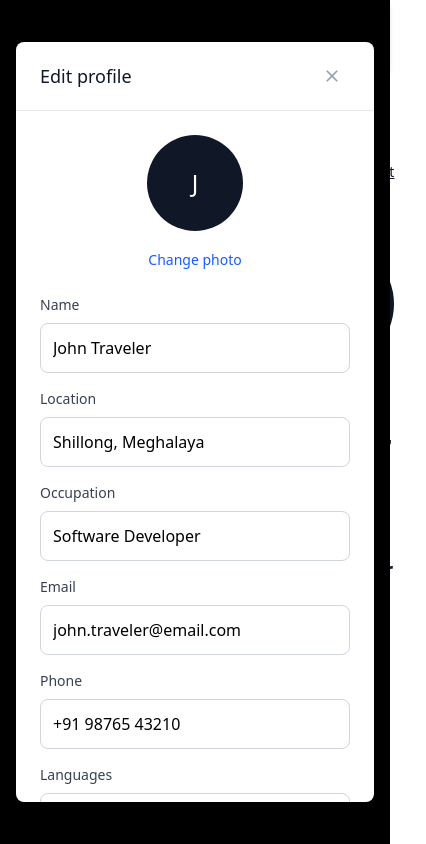
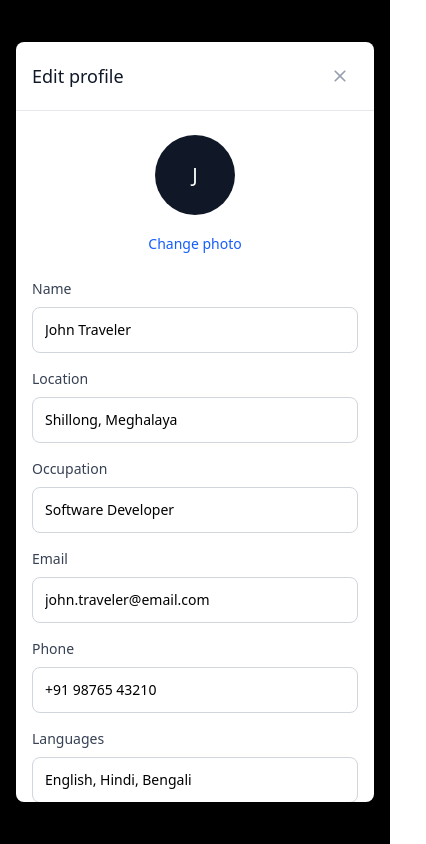
Before and after one commit to DecendmanPohthmi/AirBNB, a React (Vite) app in the folder frontend/: page /profile in a window 390 px wide. Both pictures are taken after a click on the button "Edit". Shown: the top 844 px of the page, 426 px wide, since content can reach past the window. Built offline with nearby package versions, Linux system fonts and the light colour scheme.

Commit message:
Add mobile navigation tabs and improve profile layout

```diff
--- a/frontend/src/components/Profile.jsx
+++ b/frontend/src/components/Profile.jsx
@@ -5,6 +5,7 @@ import image2Bed2 from '../assets/image2Bed2.jpeg';
 const Profile = () => {
     const [activeSection, setActiveSection] = useState('about');
     const [isEditing, setIsEditing] = useState(false);
+    const [isMobileMenuOpen, setIsMobileMenuOpen] = useState(false);
 
     const [userProfile, setUserProfile] = useState({
         name: 'John Traveler',
@@ -75,12 +76,68 @@ const Profile = () => {
         setIsEditing(true);
     };
 
-    const renderSidebar = () => (
-        <div className="w-80 bg-white border-r border-gray-200 min-h-screen">
+    const handleSectionChange = (section) => {
+        setActiveSection(section);
+        setIsMobileMenuOpen(false); // Close mobile menu when section changes
+    };
+
+    // Mobile tabs component (bottom navigation style)
+    const renderMobileTabs = () => (
+        <div className="lg:hidden fixed bottom-0 left-0 right-0 bg-white border-t border-gray-200 z-20">
+            <div className="flex">
+                <button
+                    onClick={() => setActiveSection('about')}
+                    className={`flex-1 flex flex-col items-center py-3 px-2 transition-colors ${activeSection === 'about'
+                            ? 'text-gray-900 bg-gray-50'
+                            : 'text-gray-500 hover:text-gray-700'
+                        }`}
+                >
+                    <div className={`w-6 h-6 rounded-full flex items-center justify-center text-white font-medium text-xs mb-1 ${activeSection === 'about' ? 'bg-gray-900' : 'bg-gray-400'
+                        }`}>
+                        {getInitials(userProfile.name)}
+                    </div>
+                    <span className="text-xs font-medium">About me</span>
+                </button>
+
+                <button
+                    onClick={() => setActiveSection('trips')}
+                    className={`flex-1 flex flex-col items-center py-3 px-2 transition-colors ${activeSection === 'trips'
+                            ? 'text-gray-900 bg-gray-50'
+                            : 'text-gray-500 hover:text-gray-700'
+                        }`}
+                >
+                    <div className="w-6 h-6 bg-orange-500 rounded-lg flex items-center justify-center mb-1">
+                        <svg className="w-3 h-3 text-white" fill="currentColor" viewBox="0 0 24 24">
+                            <path d="M14,2H6A2,2 0 0,0 4,4V20A2,2 0 0,0 6,22H18A2,2 0 0,0 20,20V8L14,2M18,20H6V4H13V9H18V20Z" />
+                        </svg>
+                    </div>
+                    <span className="text-xs font-medium">Past trips</span>
+                </button>
+
+                <button
+                    onClick={() => setActiveSection('connections')}
+                    className={`flex-1 flex flex-col items-center py-3 px-2 transition-colors ${activeSection === 'connections'
+                            ? 'text-gray-900 bg-gray-50'
+                            : 'text-gray-500 hover:text-gray-700'
+                        }`}
+                >
+                    <div className="w-6 h-6 bg-blue-500 rounded-lg flex items-center justify-center mb-1">
+                        <svg className="w-3 h-3 text-white" fill="currentColor" viewBox="0 0 24 24">
+                            <path d="M16,4C18.2,4 20,5.8 20,8C20,10.2 18.2,12 16,12C13.8,12 12,10.2 12,8C12,5.8 13.8,4 16,4M16,5.9C14.9,5.9 14,6.8 14,7.9C14,9 14.9,9.9 16,9.9C17.1,9.9 18,9 18,7.9C18,6.8 17.1,5.9 16,5.9M20,17.9C20,16.4 16.7,15.9 15,15.9C14.5,15.9 14.1,15.9 13.7,16C14.5,16.6 15,17.6 15,18.7V22H22V20C22,18.9 21.1,18 20,18.9V17.9M8,6A2,2 0 0,1 10,8A2,2 0 0,1 8,10A2,2 0 0,1 6,8A2,2 0 0,1 8,6M8,7C7.4,7 7,7.4 7,8C7,8.6 7.4,9 8,9C8.6,9 9,8.6 9,8C9,7.4 8.6,7 8,7M8,13.75C10.07,13.75 12.7,14.76 12.95,15.95C12.96,16.02 12.97,16.1 12.97,16.17V18.22H3V16.5C3,15.47 8.43,13.75 8,13.75Z" />
+                        </svg>
+                    </div>
+                    <span className="text-xs font-medium">Connections</span>
+                </button>
+            </div>
+        </div>
+    );
+
+    const renderDesktopSidebar = () => (
+        <div className="hidden lg:block w-80 bg-white border-r border-gray-200 min-h-screen">
             <div className="p-6">
                 <h2 className="text-2xl font-semibold text-gray-900 mb-8">Profile</h2>
 
-                {/* Navigation Menu */}
+                {/* Desktop Navigation Menu */}
                 <div className="space-y-2">
                     <button
                         onClick={() => setActiveSection('about')}
@@ -131,47 +188,47 @@ const Profile = () => {
     );
 
     const renderAboutMe = () => (
-        <div>
-            <div className="flex items-center justify-between mb-8">
-                <h1 className="text-3xl font-semibold text-gray-900">About me</h1>
+        <div className="space-y-6 lg:space-y-8 pb-20 lg:pb-0">
+            <div className="flex flex-col sm:flex-row sm:items-center sm:justify-between gap-4">
+                <h1 className="text-2xl lg:text-3xl font-semibold text-gray-900">About me</h1>
                 <button
                     onClick={handleEditClick}
-                    className="text-sm font-medium text-gray-900 underline hover:no-underline"
+                    className="text-sm font-medium text-gray-900 underline hover:no-underline self-start sm:self-auto"
                 >
                     Edit
                 </button>
             </div>
 
             {/* Profile Card */}
-            <div className="text-center mb-8">
-                <div className="w-32 h-32 bg-gray-900 rounded-full flex items-center justify-center text-white text-4xl font-medium mb-6 mx-auto">
+            <div className="text-center py-6 lg:py-8">
+                <div className="w-24 h-24 lg:w-32 lg:h-32 bg-gray-900 rounded-full flex items-center justify-center text-white text-2xl lg:text-4xl font-medium mb-4 lg:mb-6 mx-auto">
                     {getInitials(userProfile.name)}
                 </div>
-                <h2 className="text-3xl font-semibold text-gray-900 mb-2">{userProfile.name}</h2>
+                <h2 className="text-2xl lg:text-3xl font-semibold text-gray-900 mb-2">{userProfile.name}</h2>
                 <p className="text-gray-500">{userProfile.userType}</p>
             </div>
 
             {/* About Section */}
-            <div className="mb-8">
-                <h3 className="text-xl font-semibold text-gray-900 mb-4">About {userProfile.name.split(' ')}</h3>
-                <p className="text-gray-700 leading-relaxed mb-6">{userProfile.aboutMe}</p>
+            <div className="space-y-6">
+                <h3 className="text-lg lg:text-xl font-semibold text-gray-900">About {userProfile.name.split(' ')}</h3>
+                <p className="text-gray-700 leading-relaxed text-sm lg:text-base">{userProfile.aboutMe}</p>
 
-                <div className="grid grid-cols-1 md:grid-cols-2 gap-6">
+                <div className="grid grid-cols-1 sm:grid-cols-2 gap-4 lg:gap-6">
                     <div>
-                        <h4 className="font-medium text-gray-900 mb-2">Occupation</h4>
-                        <p className="text-gray-600">{userProfile.occupation}</p>
+                        <h4 className="font-medium text-gray-900 mb-2 text-sm lg:text-base">Occupation</h4>
+                        <p className="text-gray-600 text-sm lg:text-base">{userProfile.occupation}</p>
                     </div>
                     <div>
-                        <h4 className="font-medium text-gray-900 mb-2">Languages</h4>
-                        <p className="text-gray-600">{userProfile.languages.join(', ')}</p>
+                        <h4 className="font-medium text-gray-900 mb-2 text-sm lg:text-base">Languages</h4>
+                        <p className="text-gray-600 text-sm lg:text-base">{userProfile.languages.join(', ')}</p>
                     </div>
                     <div>
-                        <h4 className="font-medium text-gray-900 mb-2">Lives in</h4>
-                        <p className="text-gray-600">{userProfile.location}</p>
+                        <h4 className="font-medium text-gray-900 mb-2 text-sm lg:text-base">Lives in</h4>
+                        <p className="text-gray-600 text-sm lg:text-base">{userProfile.location}</p>
                     </div>
                     <div>
-                        <h4 className="font-medium text-gray-900 mb-2">Joined</h4>
-                        <p className="text-gray-600">{userProfile.joinDate}</p>
+                        <h4 className="font-medium text-gray-900 mb-2 text-sm lg:text-base">Joined</h4>
+                        <p className="text-gray-600 text-sm lg:text-base">{userProfile.joinDate}</p>
                     </div>
                 </div>
             </div>
@@ -179,30 +236,30 @@ const Profile = () => {
     );
 
     const renderPastTrips = () => (
-        <div>
-            <div className="flex items-center justify-between mb-8">
-                <h1 className="text-3xl font-semibold text-gray-900">Past trips</h1>
-                <button className="text-sm font-medium text-gray-900 underline hover:no-underline">
+        <div className="space-y-6 lg:space-y-8 pb-20 lg:pb-0">
+            <div className="flex flex-col sm:flex-row sm:items-center sm:justify-between gap-4">
+                <h1 className="text-2xl lg:text-3xl font-semibold text-gray-900">Past trips</h1>
+                <button className="text-sm font-medium text-gray-900 underline hover:no-underline self-start sm:self-auto">
                     View all
                 </button>
             </div>
 
-            <div className="space-y-6">
+            <div className="space-y-4 lg:space-y-6">
                 {pastTrips.map(trip => (
                     <div key={trip.id} className="border border-gray-200 rounded-lg overflow-hidden hover:shadow-md transition-shadow">
-                        <div className="flex">
+                        <div className="flex flex-col sm:flex-row">
                             <img
                                 src={trip.image}
                                 alt={trip.destination}
-                                className="w-32 h-32 object-cover"
+                                className="w-full sm:w-32 h-48 sm:h-32 object-cover flex-shrink-0"
                             />
-                            <div className="flex-1 p-6">
-                                <div className="flex items-start justify-between">
-                                    <div>
-                                        <h3 className="font-semibold text-gray-900 text-lg mb-2">{trip.destination}</h3>
-                                        <p className="text-gray-600 mb-2">{trip.location}</p>
-                                        <p className="text-sm text-gray-500 mb-3">{trip.date}</p>
-                                        <p className="text-gray-700 text-sm mb-3">{trip.description}</p>
+                            <div className="flex-1 p-4 lg:p-6">
+                                <div className="flex flex-col sm:flex-row sm:items-start sm:justify-between gap-4">
+                                    <div className="flex-1">
+                                        <h3 className="font-semibold text-gray-900 text-base lg:text-lg mb-1 lg:mb-2">{trip.destination}</h3>
+                                        <p className="text-gray-600 mb-1 lg:mb-2 text-sm lg:text-base">{trip.location}</p>
+                                        <p className="text-sm text-gray-500 mb-2 lg:mb-3">{trip.date}</p>
+                                        <p className="text-gray-700 text-sm lg:text-base mb-3">{trip.description}</p>
                                         <div className="flex items-center space-x-2">
                                             <span className="px-2 py-1 bg-gray-100 text-gray-700 text-xs rounded-full">
                                                 {trip.type}
@@ -215,7 +272,7 @@ const Profile = () => {
                                             </div>
                                         </div>
                                     </div>
-                                    <button className="text-gray-400 hover:text-gray-600">
+                                    <button className="text-gray-400 hover:text-gray-600 self-start">
                                         <svg className="w-5 h-5" fill="currentColor" viewBox="0 0 24 24">
                                             <path d="M12,16A2,2 0 0,1 14,18A2,2 0 0,1 12,20A2,2 0 0,1 10,18A2,2 0 0,1 12,16M12,10A2,2 0 0,1 14,12A2,2 0 0,1 12,14A2,2 0 0,1 10,12A2,2 0 0,1 12,10M12,4A2,2 0 0,1 14,6A2,2 0 0,1 12,8A2,2 0 0,1 10,6A2,2 0 0,1 12,4Z" />
                                         </svg>
@@ -228,33 +285,33 @@ const Profile = () => {
             </div>
 
             {pastTrips.length === 0 && (
-                <div className="text-center py-12">
-                    <div className="w-16 h-16 bg-gray-100 rounded-full flex items-center justify-center mx-auto mb-4">
-                        <svg className="w-8 h-8 text-gray-400" fill="currentColor" viewBox="0 0 24 24">
+                <div className="text-center py-8 lg:py-12">
+                    <div className="w-12 h-12 lg:w-16 lg:h-16 bg-gray-100 rounded-full flex items-center justify-center mx-auto mb-4">
+                        <svg className="w-6 h-6 lg:w-8 lg:h-8 text-gray-400" fill="currentColor" viewBox="0 0 24 24">
                             <path d="M14,2H6A2,2 0 0,0 4,4V20A2,2 0 0,0 6,22H18A2,2 0 0,0 20,20V8L14,2M18,20H6V4H13V9H18V20Z" />
                         </svg>
                     </div>
-                    <h3 className="text-lg font-medium text-gray-900 mb-2">No trips yet</h3>
-                    <p className="text-gray-600">Time to dust off your bags and start planning your next adventure</p>
+                    <h3 className="text-base lg:text-lg font-medium text-gray-900 mb-2">No trips yet</h3>
+                    <p className="text-gray-600 text-sm lg:text-base">Time to dust off your bags and start planning your next adventure</p>
                 </div>
             )}
         </div>
     );
 
     const renderConnections = () => (
-        <div>
-            <div className="flex items-center justify-between mb-8">
-                <h1 className="text-3xl font-semibold text-gray-900">Connections</h1>
+        <div className="space-y-6 lg:space-y-8 pb-20 lg:pb-0">
+            <div className="flex items-center justify-between">
+                <h1 className="text-2xl lg:text-3xl font-semibold text-gray-900">Connections</h1>
             </div>
 
-            <div className="text-center py-12">
-                <div className="w-16 h-16 bg-gray-100 rounded-full flex items-center justify-center mx-auto mb-4">
-                    <svg className="w-8 h-8 text-gray-400" fill="currentColor" viewBox="0 0 24 24">
+            <div className="text-center py-8 lg:py-12">
+                <div className="w-12 h-12 lg:w-16 lg:h-16 bg-gray-100 rounded-full flex items-center justify-center mx-auto mb-4">
+                    <svg className="w-6 h-6 lg:w-8 lg:h-8 text-gray-400" fill="currentColor" viewBox="0 0 24 24">
                         <path d="M16,4C18.2,4 20,5.8 20,8C20,10.2 18.2,12 16,12C13.8,12 12,10.2 12,8C12,5.8 13.8,4 16,4M16,5.9C14.9,5.9 14,6.8 14,7.9C14,9 14.9,9.9 16,9.9C17.1,9.9 18,9 18,7.9C18,6.8 17.1,5.9 16,5.9M20,17.9C20,16.4 16.7,15.9 15,15.9C14.5,15.9 14.1,15.9 13.7,16C14.5,16.6 15,17.6 15,18.7V22H22V20C22,18.9 21.1,18 20,18.9V17.9M8,6A2,2 0 0,1 10,8A2,2 0 0,1 8,10A2,2 0 0,1 6,8A2,2 0 0,1 8,6M8,7C7.4,7 7,7.4 7,8C7,8.6 7.4,9 8,9C8.6,9 9,8.6 9,8C9,7.4 8.6,7 8,7M8,13.75C10.07,13.75 12.7,14.76 12.95,15.95C12.96,16.02 12.97,16.1 12.97,16.17V18.22H3V16.5C3,15.47 8.43,13.75 8,13.75Z" />
                     </svg>
                 </div>
-                <h3 className="text-lg font-medium text-gray-900 mb-2">No connections yet</h3>
-                <p className="text-gray-600">Connect with other travelers and hosts in the community</p>
+                <h3 className="text-base lg:text-lg font-medium text-gray-900 mb-2">No connections yet</h3>
+                <p className="text-gray-600 text-sm lg:text-base">Connect with other travelers and hosts in the community</p>
             </div>
         </div>
     );
@@ -262,9 +319,9 @@ const Profile = () => {
     const renderEditModal = () => (
         isEditing && (
             <div className="fixed inset-0 bg-black bg-opacity-50 flex items-center justify-center p-4 z-50">
-                <div className="bg-white rounded-lg max-w-2xl w-full max-h-[90vh] overflow-y-auto">
+                <div className="bg-white rounded-lg w-full max-w-2xl max-h-[90vh] overflow-y-auto">
                     {/* Modal Header */}
-                    <div className="flex items-center justify-between px-6 py-4 border-b border-gray-200">
+                    <div className="flex items-center justify-between px-4 lg:px-6 py-4 border-b border-gray-200">
                         <h3 className="text-lg font-medium text-gray-900">Edit profile</h3>
                         <button
                             onClick={handleCancelEdit}
@@ -277,11 +334,11 @@ const Profile = () => {
                     </div>
 
                     {/* Modal Body */}
-                    <div className="px-6 py-6">
+                    <div className="px-4 lg:px-6 py-6">
                         <div className="space-y-6">
                             {/* Profile Image */}
                             <div className="text-center">
-                                <div className="w-24 h-24 bg-gray-900 rounded-full flex items-center justify-center text-white text-2xl font-medium mb-4 mx-auto">
+                                <div className="w-20 h-20 lg:w-24 lg:h-24 bg-gray-900 rounded-full flex items-center justify-center text-white text-xl lg:text-2xl font-medium mb-4 mx-auto">
                                     {getInitials(editedProfile.name)}
                                 </div>
                                 <button className="text-sm text-blue-600 hover:text-blue-700">
@@ -297,7 +354,7 @@ const Profile = () => {
                                         name="name"
                                         value={editedProfile.name}
                                         onChange={handleInputChange}
-                                        className="w-full px-3 py-3 border border-gray-300 rounded-lg focus:outline-none focus:border-gray-900"
+                                        className="w-full px-3 py-3 border border-gray-300 rounded-lg focus:outline-none focus:border-gray-900 text-sm lg:text-base"
                                     />
                                 </div>
 
@@ -308,7 +365,7 @@ const Profile = () => {
                                         name="location"
                                         value={editedProfile.location}
                                         onChange={handleInputChange}
-                                        className="w-full px-3 py-3 border border-gray-300 rounded-lg focus:outline-none focus:border-gray-900"
+                                        className="w-full px-3 py-3 border border-gray-300 rounded-lg focus:outline-none focus:border-gray-900 text-sm lg:text-base"
                                     />
                                 </div>
 
@@ -319,7 +376,7 @@ const Profile = () => {
                                         name="occupation"
                                         value={editedProfile.occupation}
                                         onChange={handleInputChange}
-                                        className="w-full px-3 py-3 border border-gray-300 rounded-lg focus:outline-none focus:border-gray-900"
+                                        className="w-full px-3 py-3 border border-gray-300 rounded-lg focus:outline-none focus:border-gray-900 text-sm lg:text-base"
                                     />
                                 </div>
 
@@ -330,7 +387,7 @@ const Profile = () => {
                                         name="email"
                                         value={editedProfile.email}
                                         onChange={handleInputChange}
-                                        className="w-full px-3 py-3 border border-gray-300 rounded-lg focus:outline-none focus:border-gray-900"
+                                        className="w-full px-3 py-3 border border-gray-300 rounded-lg focus:outline-none focus:border-gray-900 text-sm lg:text-base"
                                     />
                                 </div>
 
@@ -341,7 +398,7 @@ const Profile = () => {
                                         name="phone"
                                         value={editedProfile.phone}
                                         onChange={handleInputChange}
-                                        className="w-full px-3 py-3 border border-gray-300 rounded-lg focus:outline-none focus:border-gray-900"
+                                        className="w-full px-3 py-3 border border-gray-300 rounded-lg focus:outline-none focus:border-gray-900 text-sm lg:text-base"
                                     />
                                 </div>
 
@@ -355,7 +412,7 @@ const Profile = () => {
                                             ...prev,
                                             languages: e.target.value.split(', ').map(lang => lang.trim())
                                         }))}
-                                        className="w-full px-3 py-3 border border-gray-300 rounded-lg focus:outline-none focus:border-gray-900"
+                                        className="w-full px-3 py-3 border border-gray-300 rounded-lg focus:outline-none focus:border-gray-900 text-sm lg:text-base"
                                         placeholder="English, Hindi, Bengali"
                                     />
                                 </div>
@@ -368,7 +425,7 @@ const Profile = () => {
                                     value={editedProfile.aboutMe}
                                     onChange={handleInputChange}
                                     rows="4"
-                                    className="w-full px-3 py-3 border border-gray-300 rounded-lg focus:outline-none focus:border-gray-900 resize-none"
+                                    className="w-full px-3 py-3 border border-gray-300 rounded-lg focus:outline-none focus:border-gray-900 resize-none text-sm lg:text-base"
                                 />
                                 <p className="text-sm text-gray-500 mt-1">
                                     Tell other travelers about yourself and what you love about adventure.
@@ -378,16 +435,16 @@ const Profile = () => {
                     </div>
 
                     {/* Modal Footer */}
-                    <div className="flex space-x-3 px-6 py-4 border-t border-gray-200">
+                    <div className="flex flex-col sm:flex-row gap-3 px-4 lg:px-6 py-4 border-t border-gray-200">
                         <button
                             onClick={handleCancelEdit}
-                            className="flex-1 px-4 py-3 text-gray-700 border border-gray-300 rounded-lg font-medium hover:bg-gray-50 transition-colors"
+                            className="flex-1 px-4 py-3 text-gray-700 border border-gray-300 rounded-lg font-medium hover:bg-gray-50 transition-colors text-sm lg:text-base"
                         >
                             Cancel
                         </button>
                         <button
                             onClick={handleSaveProfile}
-                            className="flex-1 px-4 py-3 text-white bg-gray-900 border border-gray-900 rounded-lg font-medium hover:bg-gray-800 transition-colors"
+                            className="flex-1 px-4 py-3 text-white bg-gray-900 border border-gray-900 rounded-lg font-medium hover:bg-gray-800 transition-colors text-sm lg:text-base"
                         >
                             Save changes
                         </button>
@@ -411,11 +468,14 @@ const Profile = () => {
     };
 
     return (
-        <div className="min-h-screen bg-white flex">
-            {renderSidebar()}
-            <div className="flex-1 p-8 max-w-4xl">
-                {renderContent()}
+        <div className="min-h-screen bg-white">
+            <div className="flex">
+                {renderDesktopSidebar()}
+                <div className="flex-1 p-4 lg:p-8 max-w-none lg:max-w-4xl">
+                    {renderContent()}
+                </div>
             </div>
+            {renderMobileTabs()}
             {renderEditModal()}
         </div>
     );
```
